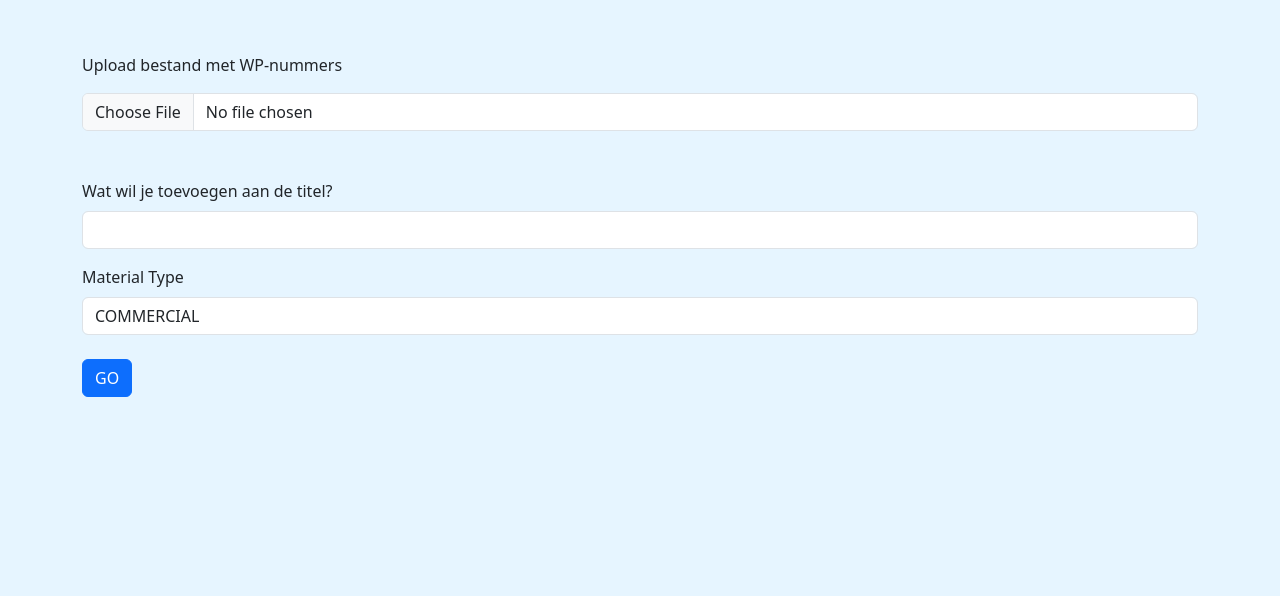
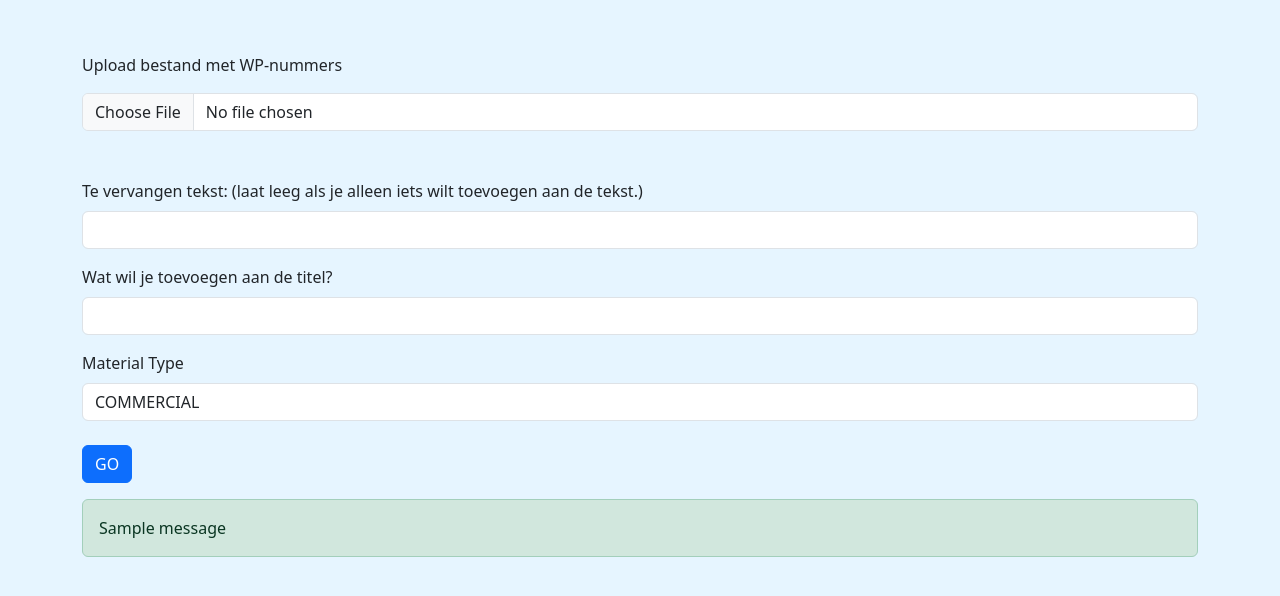
Before and after one commit to MichielMe/mer-data-app, a Flask app: page / in a window 1280 px wide. Shown: the part 184-780 px from the top of the page. Run offline with Flask 3, Linux system fonts and the light colour scheme; tables that the repository leaves empty hold one stand-in row (values such as "Sample post"); one stand-in notice (Sample message) is shown; some libraries are stand-ins or nearby versions.

Commit message:
update sec and replace

```diff
--- a/app/merdata.py
+++ b/app/merdata.py
@@ -1,12 +1,7 @@
-from flask import Blueprint, render_template, Flask, request
 from flask_wtf import FlaskForm
 from wtforms import FileField, StringField, SelectField, SubmitField
 from wtforms.validators import DataRequired
 from flask_wtf.file import FileRequired, FileAllowed
-from . import db
-import openpyxl
-
-# merdata = Blueprint("merdata", __name__)
 
 
 class UploadForm(FlaskForm):
@@ -20,6 +15,7 @@ class UploadForm(FlaskForm):
     suffix = StringField(
         "Wat wil je toevoegen aan de titel?", validators=[DataRequired()]
     )
+    replace_text = StringField("Te vervangen tekst: (laat leeg als je alleen iets wilt toevoegen aan de tekst.)")  # New field
     material_type = SelectField(
         "Material Type",
         choices=[
--- a/app/templates/index.html
+++ b/app/templates/index.html
@@ -2,7 +2,7 @@
 content %}
 <h2 class="display-3 pb-5 text-center">Bulk Edit MER Data</h2>
 <div class="row">
-  <form method="POST" enctype="multipart/form-data">
+  <form method="POST" enctype="multipart/form-data" id="myForm">
     {{ form.hidden_tag() }}
     <div class="form-group mb-3">
       <label for="formFile" class="form-label"> {{ form.file.label }} </label>
@@ -18,6 +18,9 @@ content %}
       {% endif %}
     </div>
     <div class="form-group mb-3">
+      {{ form.replace_text.label }} {{ form.replace_text(class="form-control mt-2") }}
+    </div>
+    <div class="form-group mb-3">
       {{ form.suffix.label }} {{ form.suffix(class="form-control mt-2") }}
     </div>
     <div class="form-group mb-3">
@@ -27,6 +30,31 @@ content %}
     <div class="form-group mb-3">
       {{ form.submit(class="btn btn-primary mt-2") }}
     </div>
+    <div>
+      {% with messages = get_flashed_messages(with_categories=true) %} {% if
+        messages %} {% for category, message in messages %}
+        <div
+          class="alert alert-{{ category }} alert-dismissible fade show"
+          role="alert"
+        >
+          {{ message }} </div>
+      {% endfor %}
+      {% endif %}
+      {% endwith %}
+    </div>
   </form>
 </div>
+<script>
+  document.addEventListener('DOMContentLoaded', function() {
+    const myForm = document.getElementById('myForm');
+
+    myForm.addEventListener('submit', function(event) {
+      const isConfirmed = window.confirm('Are you sure you want to commit the changes to the database?');
+
+      if (!isConfirmed) {
+        event.preventDefault();
+      }
+    });
+  });
+</script>
 {% endblock %}
--- a/app/views.py
+++ b/app/views.py
@@ -3,7 +3,6 @@ from . import db
 from .models import Material, populate_db
 from .merdata import UploadForm
 import pandas as pd
-import openpyxl
 
 views = Blueprint("views", __name__)
 
@@ -25,11 +24,16 @@ def index():
         ).all()
 
         # 3. Modify the title and material type columns
+        replace_text = form.replace_text.data
         suffix = form.suffix.data
         material_type = form.material_type.data
 
         for material in materials_to_update:
-            material.title += " " + suffix
+            if replace_text:
+                material.title = material.title.replace(replace_text, suffix)
+            else:
+                material.title += " " + suffix
+
             material.material_type = material_type
 
         # 4. Commit changes to the database
@@ -39,6 +43,10 @@ def index():
         return redirect(url_for("views.index"))
 
     return render_template("index.html", form=form)
+
+
+
+
 
 
 @views.route("/datasim")
```
Also changed, not shown: app/auth.py (deleted), app/database.db.
